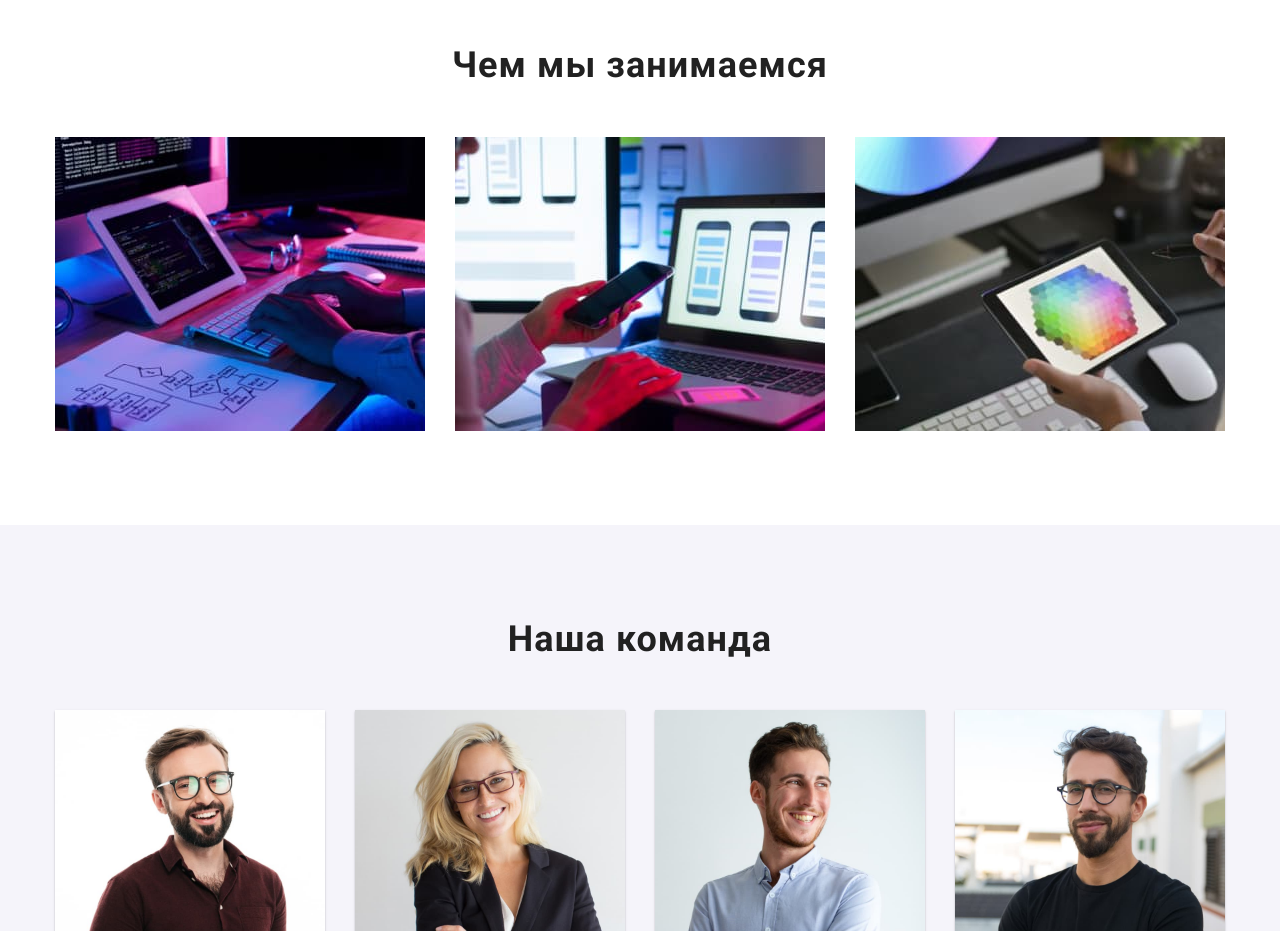
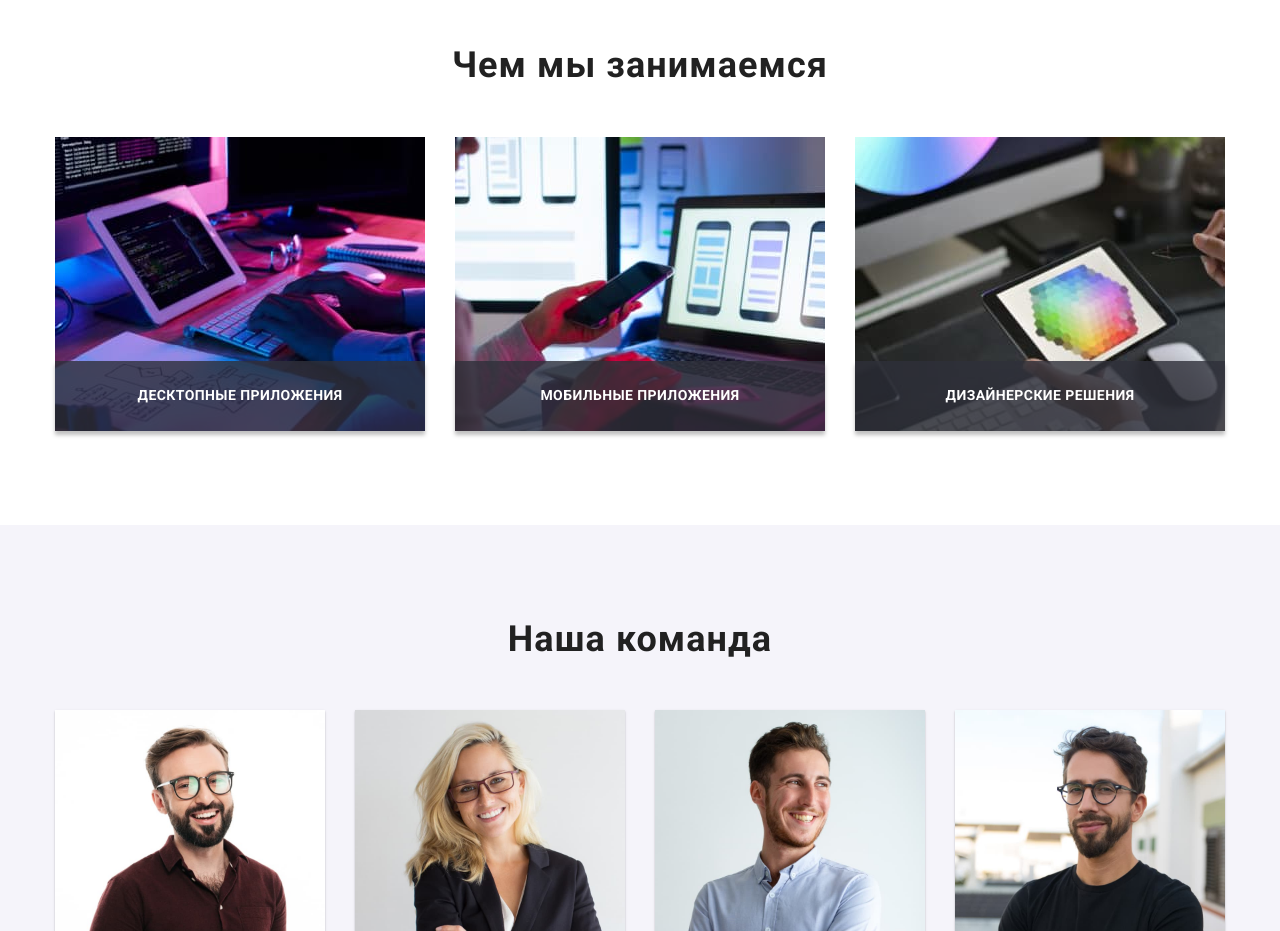
Before and after one commit to Alex11Panchenko/goit-markup-hw-05.github.io, a plain HTML site: page index.html in a window 1280 px wide. Shown: the part 1060-1991 px from the top of the page. Drawn offline with nearby package versions, Linux system fonts and the light colour scheme.

Commit message:
5.9.0 Позиционированные элементы

```diff
--- a/css/style.css
+++ b/css/style.css
@@ -153,6 +153,21 @@ header {
   padding-top: 32px;
   padding-bottom: 32px;
   display: block;
+}
+
+.item .current {
+  position: relative;
+}
+
+.item .current::after {
+  display: block;
+  position: absolute;
+  bottom: 0;
+  content: "";
+  width: 100%;
+  height: 4px;
+  background: var(--acent-color);
+  border-radius: 2px;
 }
 
 .header-link {
@@ -429,8 +444,47 @@ button:hover,
 .work-list {
   display: flex;
 }
-.work-list .item + .item {
+.work-list .box-relative + .box-relative {
   margin-left: 30px;
+}
+.box-relative {
+  display: flex;
+  position: relative;
+}
+/*
+.box-relative::before {
+  content: "";
+  display: inline-block;
+  position: absolute;
+  background-color: rgba(47, 48, 58, 0.8);
+  box-shadow: 0px 4px 4px rgba(0, 0, 0, 0.25);
+  width: 100%;
+  height: 70px;
+  bottom: 0;
+  justify-content: center;
+  align-items: center;
+}
+*/
+
+.box-absolute {
+  display: flex;
+  background-color: rgba(47, 48, 58, 0.8);
+  box-shadow: 0px 4px 4px rgba(0, 0, 0, 0.25);
+  position: absolute;
+  width: 100%;
+  height: 70px;
+  bottom: 0;
+  justify-content: center;
+  align-items: center;
+}
+
+.discription-text {
+  color: var(--basic-white-color);
+  font-weight: 700;
+  font-size: 14px;
+  line-height: 1.14px;
+  letter-spacing: 0.03em;
+  text-transform: uppercase;
 }
 
 /*--------Наша команда--------*/
--- a/index.html
+++ b/index.html
@@ -19,7 +19,7 @@
                <a class="logo" href="http://info@devstudio.com">Web<span class="part-dark">Studio</span></a>
             <nav class="site-nav">
                 <ul class="list-nav">
-                    <li class="item"><a class="nav-button current" href="">Студия</a></li>
+                    <li class="item current"><a class="nav-button current" href="">Студия</a></li>
                     <li class="item"><a class="nav-button" href="./portfolio.html">Портфолио</a></li>
                     <li class="item"><a class="nav-button" href="">Контакты</a></li>
                 </ul>
@@ -69,9 +69,20 @@
             <div class="conteiner">
             <h2 class="work-title">Чем мы занимаемся</h2>
                 <ul class="work-list">
-                   <li class="item"> <img src="./images/box1.jpg" width="370" alt="написание кода"></li>
+                <div class="box-relative">
+                        <li class="item">
+                            <img src="./images/box1.jpg" width="370" alt="написание кода"></li>
+                            <div class="box-absolute">  <p class="discription-text">десктопные приложения</p></div>
+                        </div>
+
+                <div class="box-relative">
                    <li class="item"> <img src="./images/box2.jpg" width="370" alt="разработка приложений"></li>
+                   <div class="box-absolute"><p class="discription-text">мобильные приложения</p></div>
+                </div>
+                <div class="box-relative">
                    <li class="item"> <img src="./images/box3.jpg" width="370" alt="дизайн"></li>
+                   <div class="box-absolute"><p class="discription-text">дизайнерские решения</p></div>
+                </div>
                 </ul>
                 </div>
         </section>
```
Also changed, not shown: portfolio.html (+1 -1 lines).
